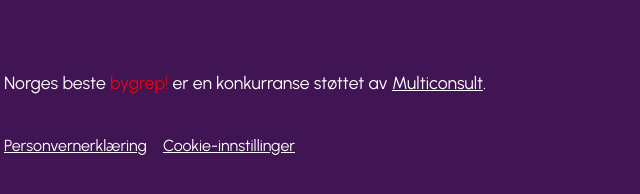
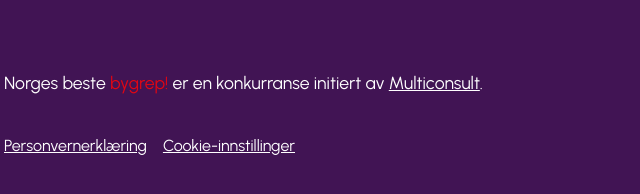
Before and after one commit to Bompilez/Norges-beste-bygrep-, a plain HTML site: page public/404.html in a window 1280 px wide. Shown: the part 792-986 px from the top of the page, 136-776 px from the left. Drawn offline with Linux system fonts and the light colour scheme.

Commit message:
Update footer wording to 'initiert av' Multiconsult
Adjust Norwegian footer copy to replace "støttet av".

```diff
--- a/public/partials/footer.html
+++ b/public/partials/footer.html
@@ -1,6 +1,6 @@
 <footer class="site-footer">
     <div class="site-footer-container">
-        <p class="site-footer-text">Norges beste <span class="site-footer-emphasis">bygrep!</span> er en konkurranse støttet av <a href="https://www.multiconsult.no" target="_blank" rel="noopener noreferrer" aria-label="Gå til Multiconsults nettsted">Multiconsult</a>.</p>
+        <p class="site-footer-text">Norges beste <span class="site-footer-emphasis">bygrep!</span> er en konkurranse initiert av <a href="https://www.multiconsult.no" target="_blank" rel="noopener noreferrer" aria-label="Gå til Multiconsults nettsted">Multiconsult</a>.</p>
         <div class="site-footer-links">
             <a href="/personvernerklaering" aria-label="Les personvernerklæringen for Norges beste bygrep">Personvernerklæring</a>
             <button class="site-footer-link-button" type="button" data-open-cookie-settings>Cookie-innstillinger</button>
```
